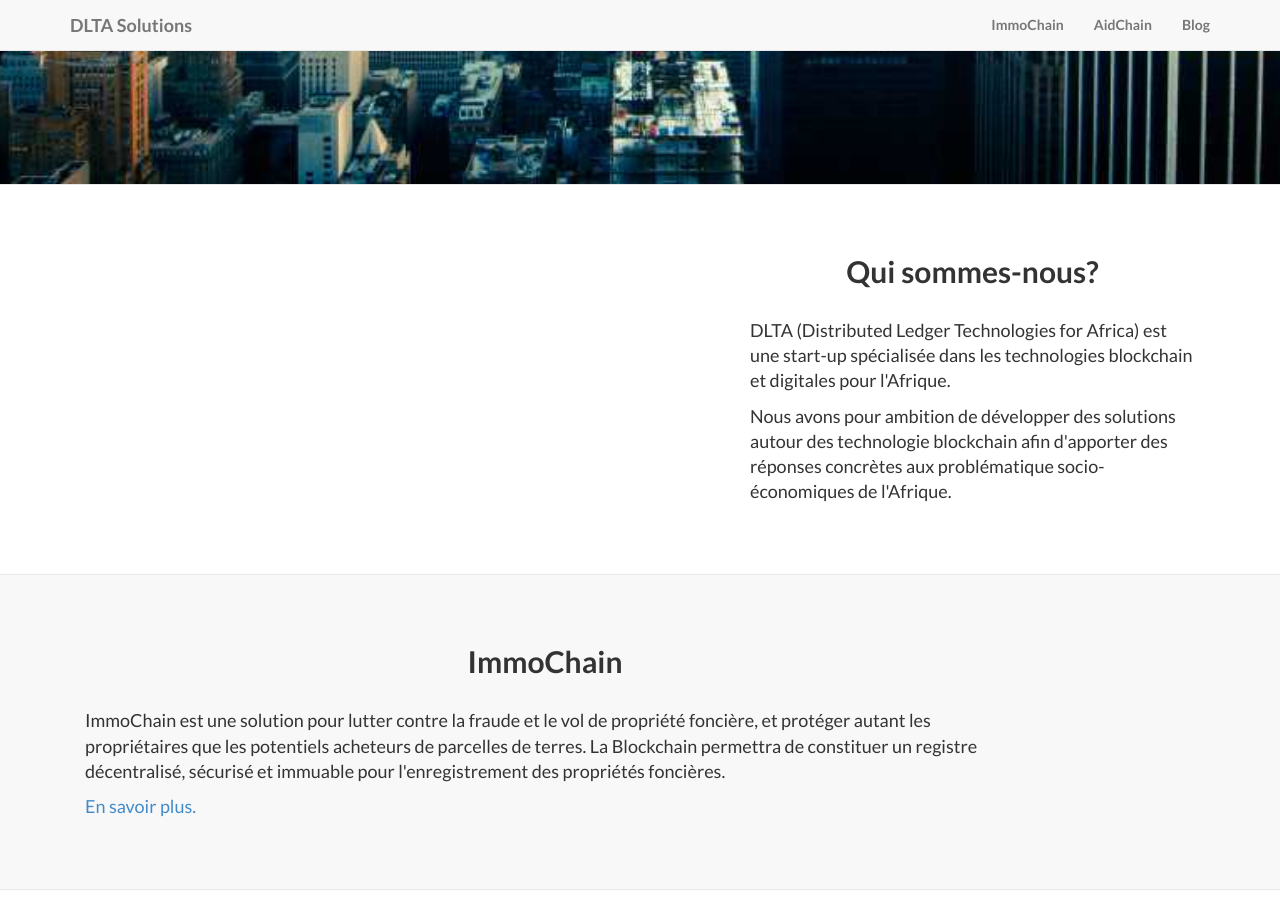
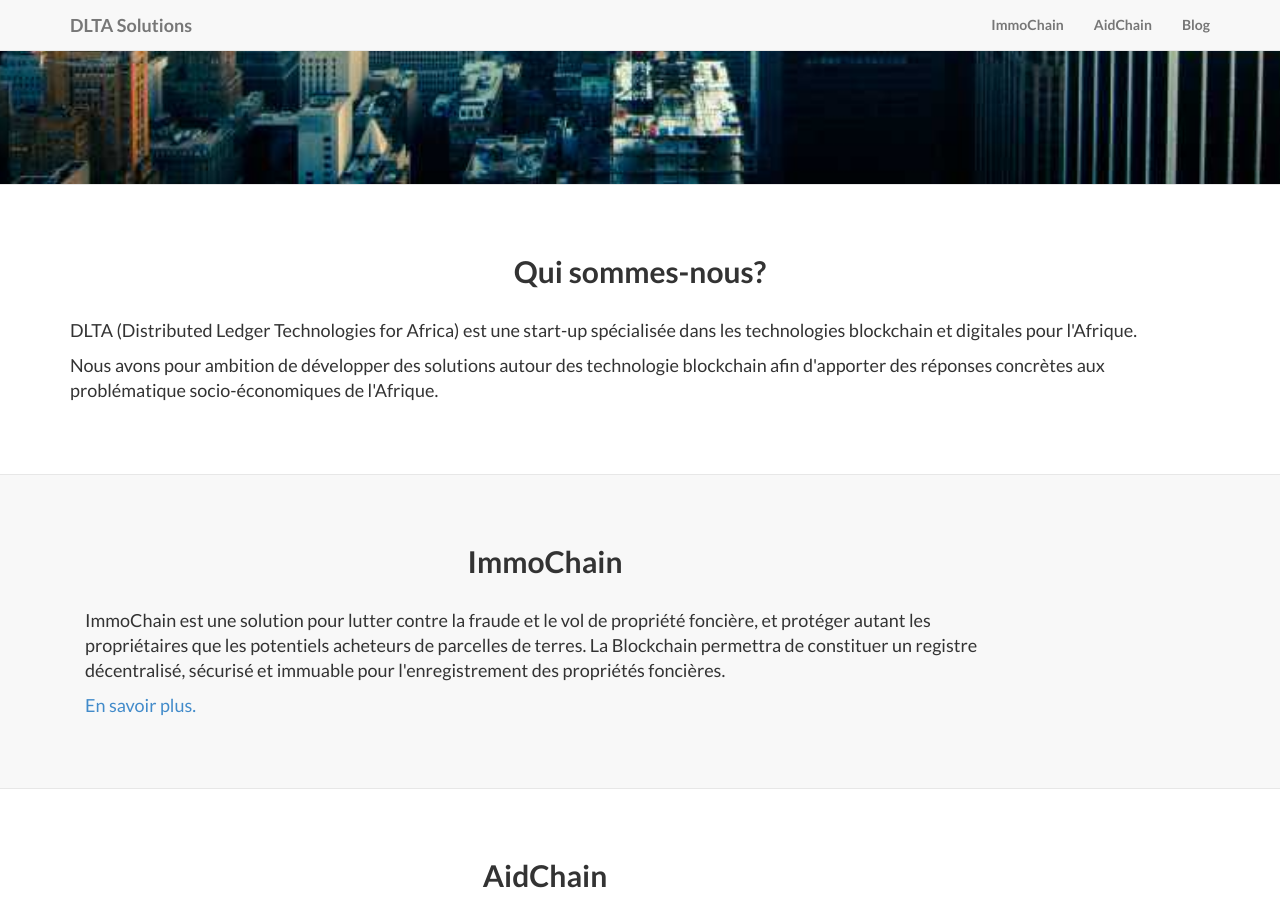
Before and after one commit to dltasolutions/dltasolutions.github.io, a Jekyll site: the page built from index.html, in a window 1280 px wide and 900 px high, scrolled down 526 px. Built offline with Jekyll 4.4.1, drawn with Linux system fonts in a browser that asks for light colours; the list of posts is cut into pages by our own code.

Commit message:
Update index.html

```diff
--- a/index.html
+++ b/index.html
@@ -12,7 +12,7 @@
 <!--SECTION 1 : QUI SOMMES-NOUS? -->
 <div class="content-section-b">
   <div class="container">
-    <div class="col-lg-5 col-lg-offset-1 col-sm-push-6  col-sm-6">
+    <div>
       <h2 class="section-heading">Qui sommes-nous?</h2>
       <div class="lead">
 <p>DLTA (Distributed  Ledger Technologies for Africa) est une start-up
```
